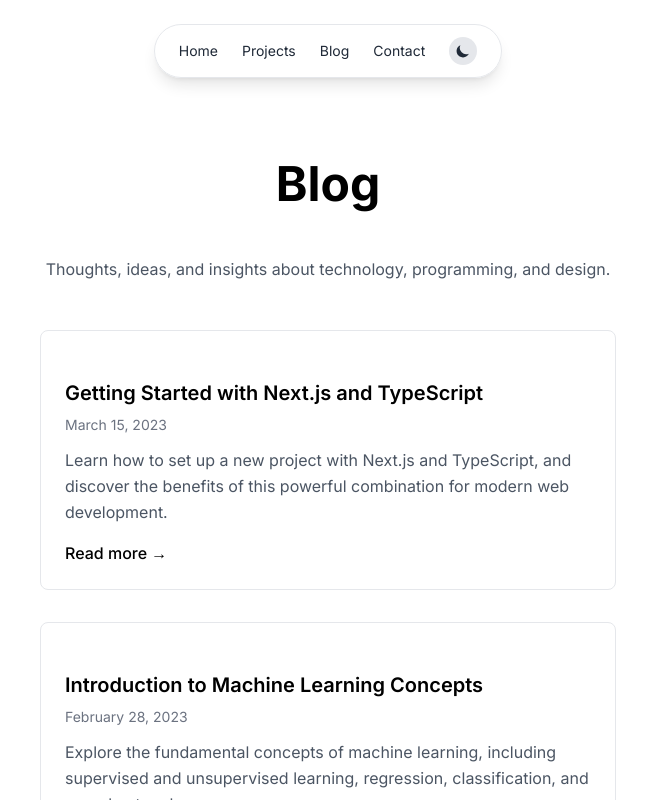
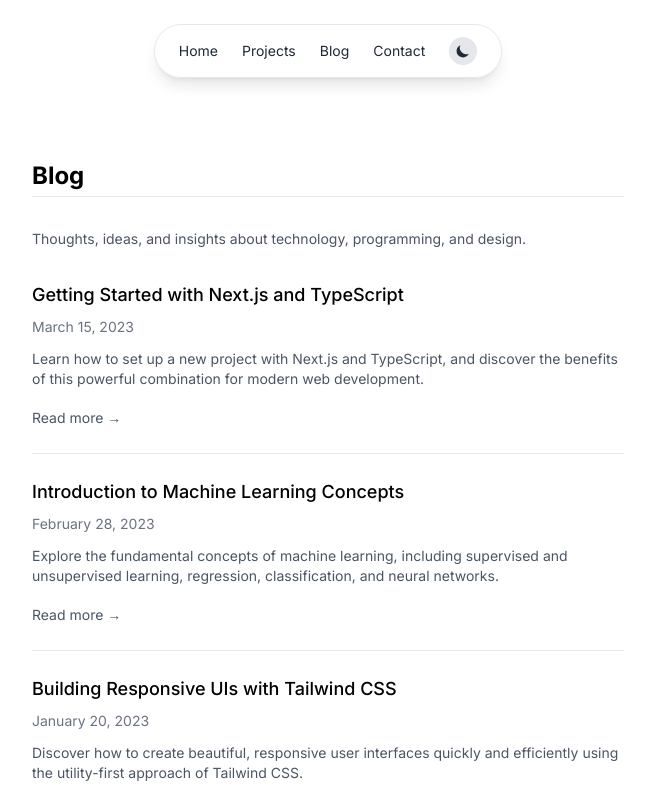
Before and after one commit to wahyuhiddayat/wahyuht, a Next.js app: page /blog in a window 1280 px wide. Shown: the top 800 px of the page, without its empty margins (312-967 px from the left). Built offline with nearby package versions, Linux system fonts and the light colour scheme.

Commit message:
update layout

```diff
--- a/src/app/blog/page.tsx
+++ b/src/app/blog/page.tsx
@@ -12,17 +12,17 @@ const BlogPostCard = ({
   excerpt: string;
   slug: string;
 }) => (
-  <div className="rounded-lg p-6 border border-gray-200 dark:border-gray-700 mb-6">
-    <h3 className="text-xl font-semibold mb-2">
+  <div className="border-b border-gray-200 dark:border-gray-700 pb-6 mb-6">
+    <h3 className="text-lg font-medium mb-2">
       <Link href={`/blog/${slug}`} className="hover:text-gray-600 dark:hover:text-gray-300 transition-colors">
         {title}
       </Link>
     </h3>
     <p className="text-sm text-gray-500 mb-3">{date}</p>
-    <p className="text-gray-600 dark:text-gray-300 mb-4">{excerpt}</p>
+    <p className="text-sm text-gray-600 dark:text-gray-300 mb-4">{excerpt}</p>
     <Link
       href={`/blog/${slug}`}
-      className="text-black dark:text-white font-medium hover:underline"
+      className="text-sm text-gray-600 hover:text-black dark:text-gray-400 dark:hover:text-white"
     >
       Read more →
     </Link>
@@ -59,15 +59,15 @@ export default function Blog() {
   ];
 
   return (
-    <div className="pt-32 pb-16 animate-fade-in">
-      <h1 className="text-4xl md:text-5xl font-bold mb-6 text-center">Blog</h1>
+    <div className="max-w-2xl mx-auto px-6 pt-32 pb-16">
+      <h1 className="text-2xl font-bold mb-6 pb-1 border-b border-gray-200 dark:border-gray-800">Blog</h1>
 
-      <div className="max-w-xl mx-auto mt-12">
-        <p className="text-center text-gray-600 dark:text-gray-300 mb-12">
+      <div className="mt-8">
+        <p className="text-sm text-gray-600 dark:text-gray-300 mb-8">
           Thoughts, ideas, and insights about technology, programming, and design.
         </p>
 
-        <div className="space-y-8">
+        <div className="space-y-6">
           {posts.map((post, index) => (
             <BlogPostCard
               key={index}
--- a/src/app/contact/page.tsx
+++ b/src/app/contact/page.tsx
@@ -2,11 +2,11 @@ import Link from 'next/link';
 
 export default function Contact() {
   return (
-    <div className="pt-32 pb-16 animate-fade-in">
-      <h1 className="text-4xl md:text-5xl font-bold mb-6 text-center">Contact Me</h1>
+    <div className="max-w-2xl mx-auto px-6 pt-32 pb-16">
+      <h1 className="text-2xl font-bold mb-6 pb-1 border-b border-gray-200 dark:border-gray-800">Contact Me</h1>
 
-      <div className="max-w-xl mx-auto mt-12">
-        <p className="text-center text-gray-600 dark:text-gray-300 mb-8">
+      <div className="mt-8">
+        <p className="text-sm text-gray-600 dark:text-gray-300 mb-8">
           I'm always open to new opportunities and collaborations. Feel free to reach out!
         </p>
 
--- a/src/app/projects/page.tsx
+++ b/src/app/projects/page.tsx
@@ -3,15 +3,15 @@ import ProjectCard from '@/components/ProjectCard';
 
 export default function Projects() {
   return (
-    <div className="pt-32 pb-16 animate-fade-in">
-      <h1 className="text-4xl md:text-5xl font-bold mb-6 text-center">Projects</h1>
+    <div className="max-w-2xl mx-auto px-6 pt-32 pb-16">
+      <h1 className="text-2xl font-bold mb-6 pb-1 border-b border-gray-200 dark:border-gray-800">Projects</h1>
 
-      <div className="max-w-xl mx-auto mt-12">
-        <p className="text-center text-gray-600 dark:text-gray-300 mb-12">
+      <div className="mt-8">
+        <p className="text-sm text-gray-600 dark:text-gray-300 mb-8">
           A collection of my work, side projects, and experiments.
         </p>
 
-        <div className="space-y-10">
+        <div className="space-y-6">
           <ProjectCard
             title="Project One"
             description="A web application for tracking personal finances and creating budgets. Built with React and Node.js, this app helps users manage their expenses, set financial goals, and visualize spending patterns through interactive charts."
```
